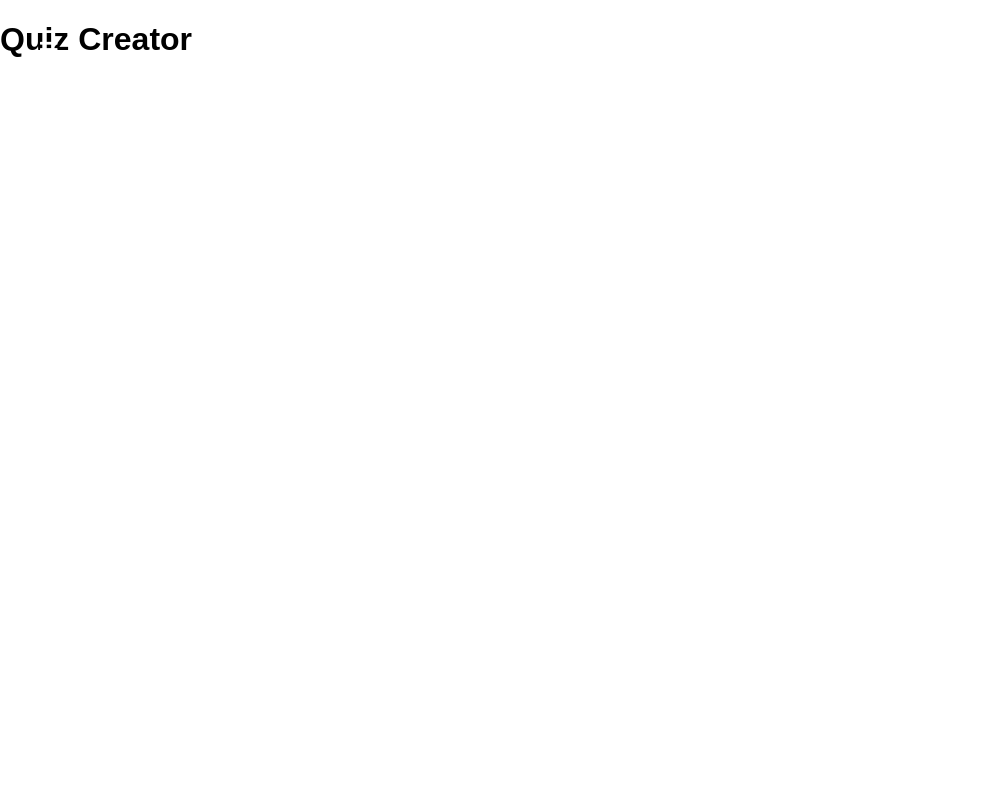
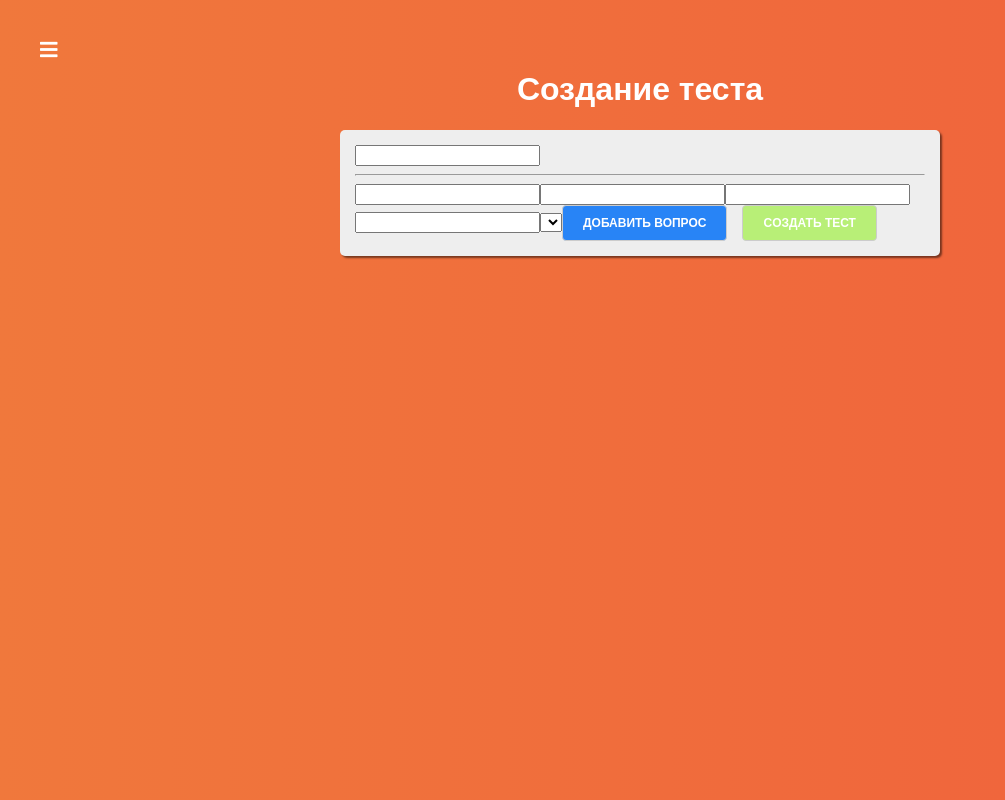
Before and after one commit to KuchkoNikita/react-quiz, a React app: page /quiz-creator in a window 1280 px wide. Shown: the whole page, without its empty margins (0-1005 px from the left). Built offline with nearby package versions, Linux system fonts and the light colour scheme.

Commit message:
add styles for  QuizCreator

```diff
--- /dev/null
+++ b/src/containers/QuizCreator/QuizCreator.css
@@ -0,0 +1,26 @@
+.QuizCreator {
+    display: flex;
+    justify-content: center;
+    padding-top: 50px;
+    flex-grow: 1;
+    width: 100%;
+    background: linear-gradient(270deg, #f0613c 0%, #f0783c 100%);
+}
+
+.QuizCreator > div {
+    width: 100%;
+    max-width: 600px;
+    padding: 0 20px;
+}
+
+.QuizCreator h1 {
+    text-align: center;
+    color: #ffffff
+}
+
+.QuizCreator form {
+    background: #eeeeee;
+    border-radius: 5px;
+    padding: 15px;
+    box-shadow: 2px 2px 2px rgba(0, 0, 0, 0.5);
+}
--- a/src/containers/QuizCreator/QuizCreator.js
+++ b/src/containers/QuizCreator/QuizCreator.js
@@ -1,10 +1,49 @@
 import React, {Component} from 'react';
+import classes from './QuizCreator.css';
+import Button from './../../components/UI/Button/Button.js';
 
 export default class QuizCreator extends Component {
+
+    submitHandler = (event) => {
+        event.preventDefault();
+    }
+
+    addQuestionHadler = () => {
+
+    }
+
+    createQuizHandler = () => {
+
+    }
+
     render() {
         return (
-            <div>
-                <h1>Quiz Creator</h1>
+            <div className={classes.QuizCreator}>
+                <div>
+                    <h1>Создание теста</h1>
+
+                    <form onSubmit={this.submitHandler}>
+
+                        <input type="text"/>
+                        <hr/>
+                        <input type="text"/>
+                        <input type="text"/>
+                        <input type="text"/>
+                        <input type="text"/>
+
+                        <select name="" id=""></select>
+
+                        <Button
+                            type="primery"
+                            onClick={this.addQuestionHadler}
+                        >Добавить вопрос</Button>
+
+                        <Button
+                            type="success"
+                            onClick={this.createQuizHandler}
+                        >Cоздать тест</Button>
+                    </form>
+                </div>
             </div>
         )
     }
```
